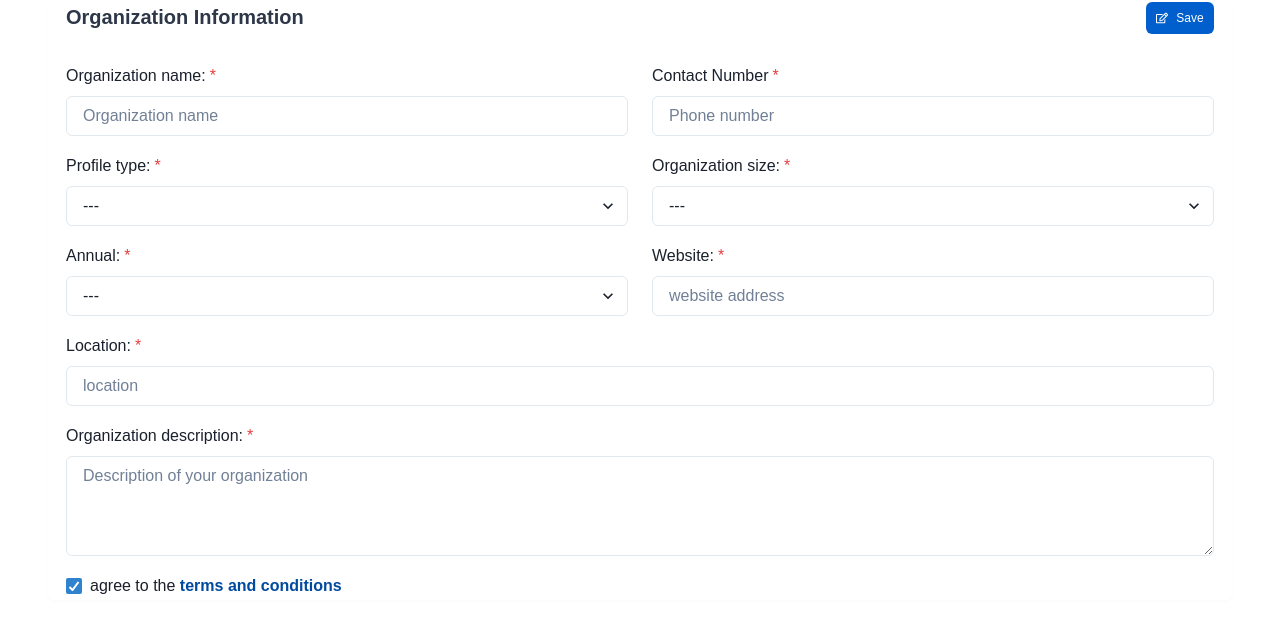
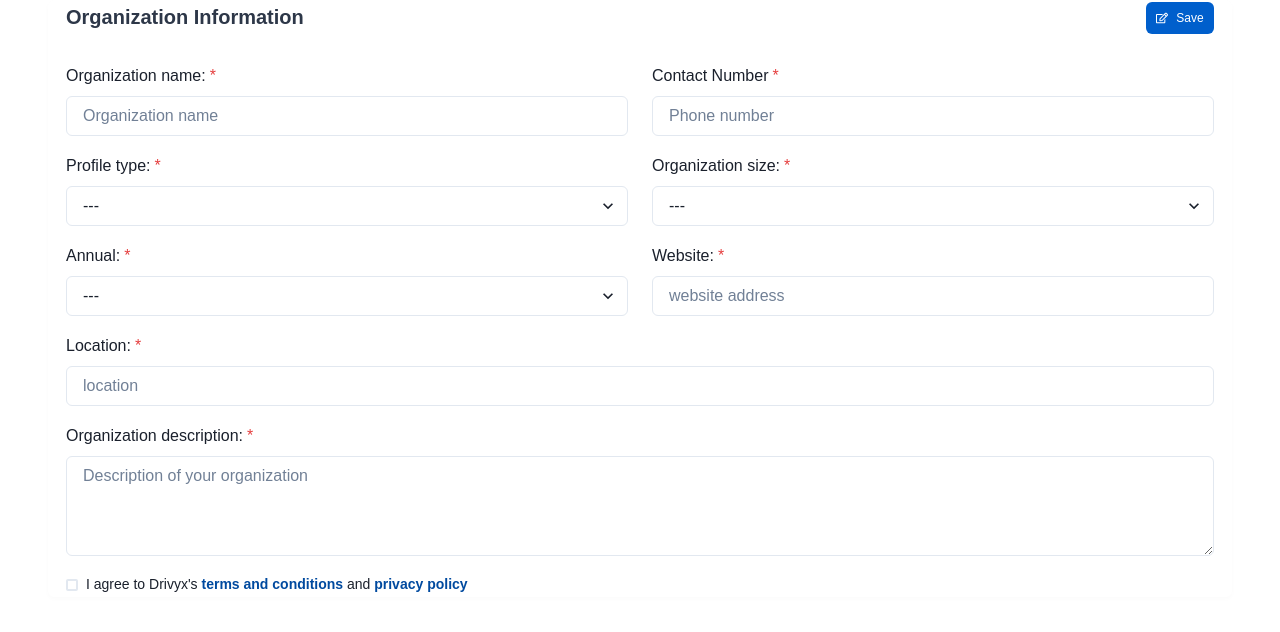
Before and after one commit to Drivyx-Tech/Drivyx-frontend, a Next.js app: page /dashboard/profile in a window 1280 px wide. Shown: the top 632 px of the page. Built offline with nearby package versions, Linux system fonts and the light colour scheme.

Commit message:
dev: term&privacy component

```diff
--- a/app/(site)/(dashboard)/dashboard/profile/page.tsx
+++ b/app/(site)/(dashboard)/dashboard/profile/page.tsx
@@ -37,6 +37,7 @@ import { ANNUAL_REVENUE } from "@/constants/ANNUAL_REVENUE";
 import CustomTextarea from "@/ui/Form/CustomTextarea";
 import { FaRegEdit } from "react-icons/fa";
 import { ROUTE_PATH } from "@/constants/ROUTE_PATH";
+import TermsAndPrivacyCheckbox from "@/components/TermsAndPrivacyCheckbox";
 
 function Profile() {
   const { isOpen, onOpen, onClose } = useDisclosure();
@@ -262,22 +263,7 @@ function Profile() {
             />
           </CardBody>
 
-          <Checkbox
-            size="md"
-            colorScheme="blue"
-            isRequired
-            defaultChecked={true}
-          >
-            agree to the{" "}
-            <Link
-              fontWeight={"bold"}
-              color={"secondary.600"}
-              href={ROUTE_PATH.NON_AUTH.TERMS_AND_CONDITIONS}
-              target="_blank"
-            >
-              terms and conditions
-            </Link>
-          </Checkbox>
+          <TermsAndPrivacyCheckbox />
         </Card>
       </form>
     </Flex>
--- a/app/(site)/(non-auth)/privacy-policy/page.tsx
+++ b/app/(site)/(non-auth)/privacy-policy/page.tsx
@@ -19,7 +19,7 @@ function Privacy() {
   return (
     <SectionContainer my={{ base: 10, lg: 16 }}>
       <Stack spacing={4} as={Container} maxW={"5xl"} textAlign={"left"} mb={20}>
-        <Text mb={8} textStyle={"heading"}>
+        <Text mb={8} textStyle={"subheading"}>
           Privacy Policy
         </Text>
       </Stack>
--- a/app/(site)/(non-auth)/terms-and-conditions/page.tsx
+++ b/app/(site)/(non-auth)/terms-and-conditions/page.tsx
@@ -27,7 +27,7 @@ function Terms() {
           textAlign={"center"}
           mb={24}
         >
-          <Text textStyle="heading">Terms and Conditions</Text>
+          <Text textStyle="subheading">Terms and Conditions</Text>
         </Stack>
 
         <VStack w={"full"} justify="center" align={"center"}>
--- /dev/null
+++ b/components/TermsAndPrivacyCheckbox.tsx
@@ -0,0 +1,42 @@
+import { ROUTE_PATH } from "@/constants/ROUTE_PATH";
+import { Checkbox, Link } from "@chakra-ui/react";
+import React from "react";
+
+type Props = {
+  isChecked?: boolean;
+  setIsChecked?: any;
+};
+
+function TermsAndPrivacyCheckbox({ isChecked, setIsChecked }: Props) {
+  return (
+    <Checkbox
+      size="sm"
+      colorScheme="blue"
+      isRequired
+      isChecked={isChecked}
+      onChange={() => setIsChecked(!isChecked)}
+      w={"fit-content"}
+    >
+      I agree to Drivyx's{" "}
+      <Link
+        fontWeight={"bold"}
+        color={"secondary.600"}
+        href={ROUTE_PATH.NON_AUTH.TERMS_AND_CONDITIONS}
+        target="_blank"
+      >
+        terms and conditions
+      </Link>{" "}
+      and{" "}
+      <Link
+        fontWeight={"bold"}
+        color={"secondary.600"}
+        href={ROUTE_PATH.NON_AUTH.PRIVACY_POLICY}
+        target="_blank"
+      >
+        privacy policy
+      </Link>
+    </Checkbox>
+  );
+}
+
+export default TermsAndPrivacyCheckbox;
--- a/constants/ROUTE_PATH.ts
+++ b/constants/ROUTE_PATH.ts
@@ -25,6 +25,7 @@ export const ROUTE_PATH = {
     },
     ROADEMAP: "/roadmap",
     TERMS_AND_CONDITIONS: "/terms-and-conditions",
+    PRIVACY_POLICY: "/privacy-policy",
   },
   DASHBOARD: {
     HOME: "/dashboard",
```
Also changed, not shown: app/(site)/auth/signup/page.tsx (+4 -17 lines), ui/Footer/index.tsx (+14 -9 lines).
